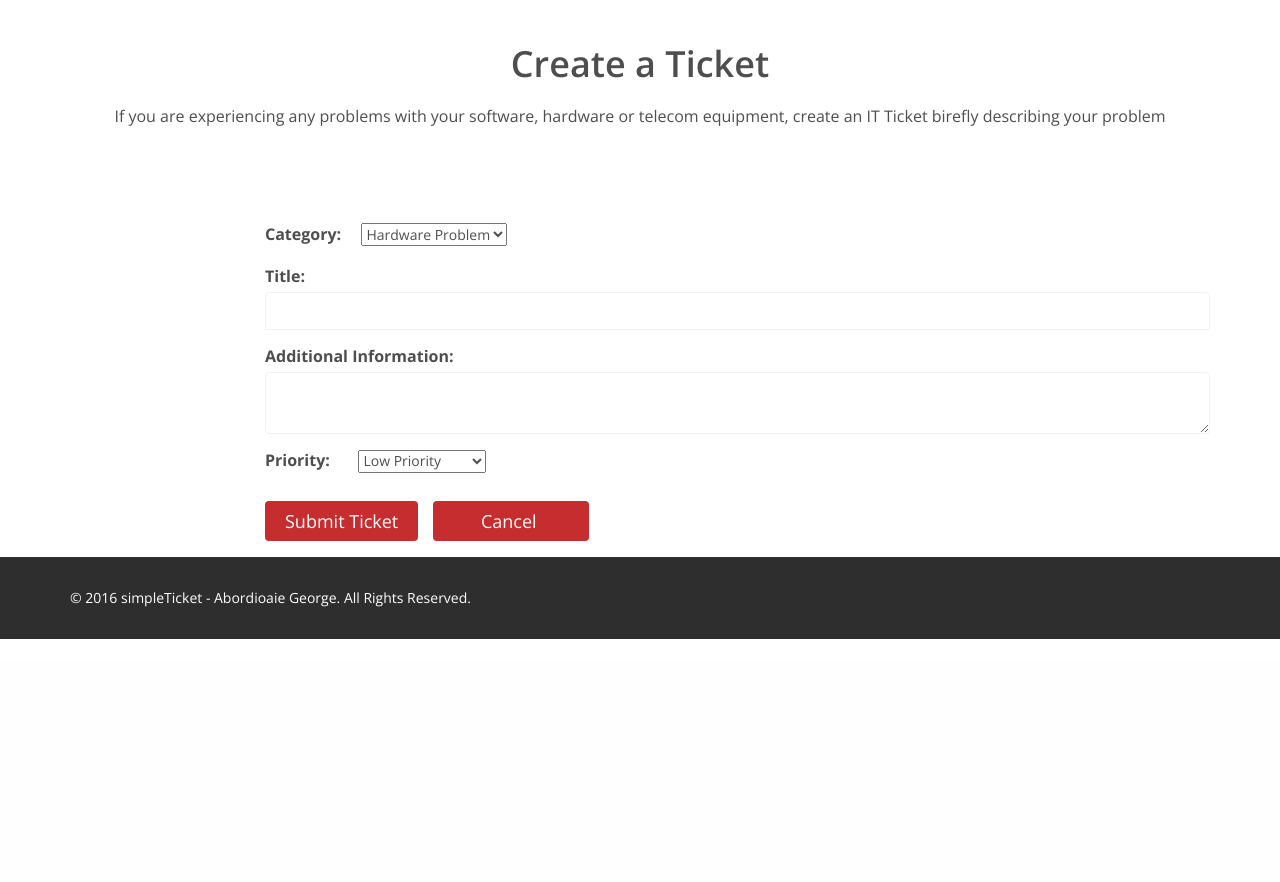
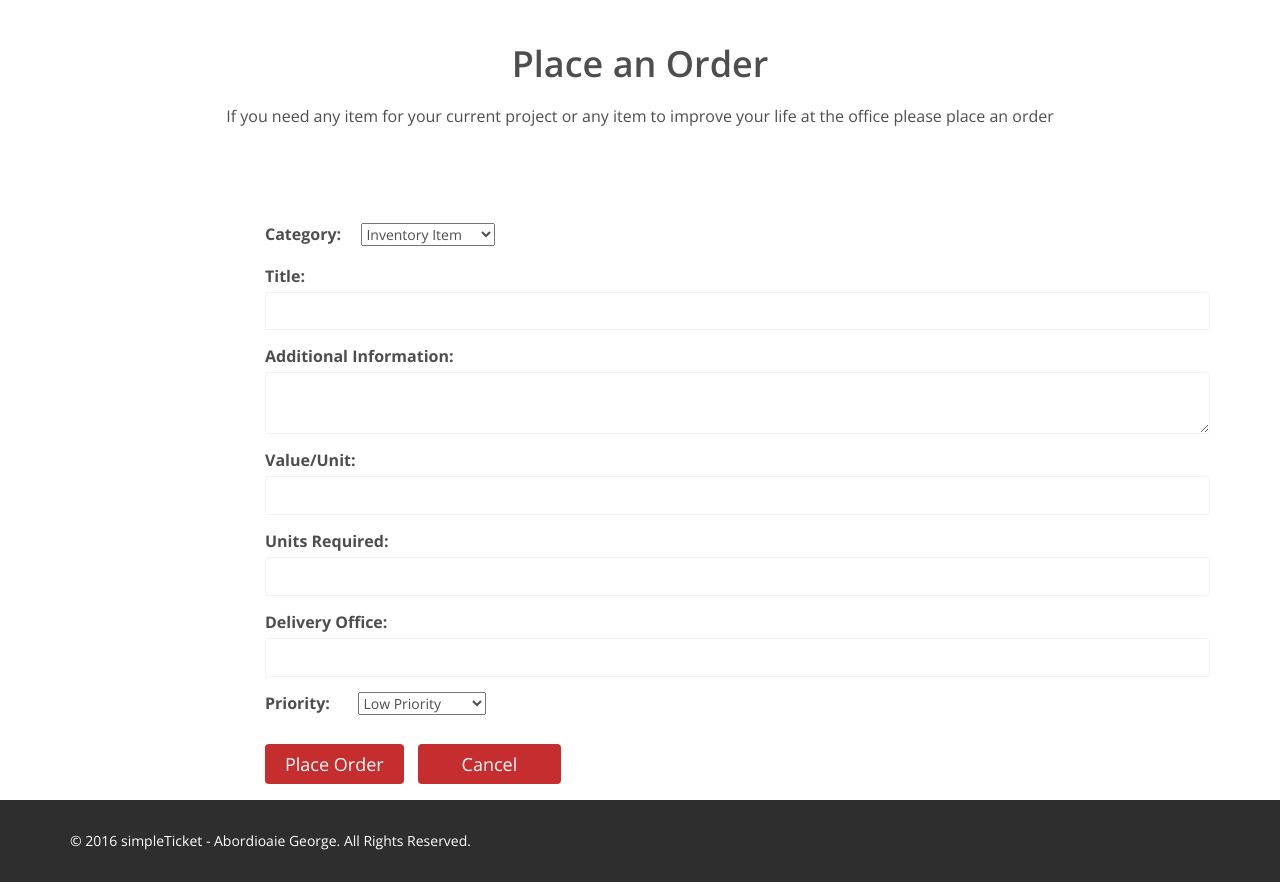
Before and after one commit to abogeorge/simpleTicket, a Django app: page /home/ordercreate/ in a window 1280 px wide. Shown: the part 138-1020 px from the top of the page. Before the commit the page ends 777 px from the top, so only its background shows below. Run offline with Django 3.2, Linux system fonts and the light colour scheme; the visitor is signed in with stand-in values (Sample User, id 1); parts of the project's set-up code (start-up, migrations or seed data) failed here and were passed over; some libraries are stand-ins or nearby versions.

Commit message:
Place Order
- needs checked

```diff
--- a/simpleTicket/siteEngine/templates/index.html
+++ b/simpleTicket/siteEngine/templates/index.html
@@ -29,10 +29,9 @@
                         <div class="row slide-margin">
                             <div class="col-sm-6">
                                 <div class="carousel-content">
-                                    <h1 class="animation animated-item-1">Do you need anything proccured for yourr office?</h1>
+                                    <h1 class="animation animated-item-1">Do you need anything proccured for your office?</h1>
                                     <h2 class="animation animated-item-2">If you need any item for your current project or any item to improve your life at the office please place an order and you will be contacted in just a few minutes by one of out colleagues.</h2>
-<!-- TODO: Add Action -->
-                                   <a class="btn-slide animation animated-item-3" href="#">Place an Order!</a>
+                                   <a class="btn-slide animation animated-item-3" href='/home/ordercreate/'>Place an Order!</a>
                                 </div>
                             </div>
                         </div>
--- /dev/null
+++ b/simpleTicket/siteEngine/templates/ordercreate.html
@@ -0,0 +1,89 @@
+{% extends "base.html" %}
+
+{% block content %}
+{% load staticfiles %}
+
+<script>
+    function backToServices() {
+        window.location.href = '/home/services/'
+    }
+</script>
+
+ <section id="contact-info">
+        <br>
+        <!-- Alerts -->
+        {% if sent == True %}
+        <div class="alert alert-success alert-dismissible" id='alert_success' role="alert">
+            <button type="button" class="close" data-dismiss="alert" aria-label="Close"><span
+                    aria-hidden="true">&times;</span></button>
+            <p class="text-center">Order successfully created! You will be contacted as soon as possible.</p>
+         </div>
+        {% elif sent == False %}
+        <div class="alert alert-danger alert-dismissible" id='alert_fail' role="alert">
+            <button type="button" class="close" data-dismiss="alert" aria-label="Close"><span
+                    aria-hidden="true">&times;</span></button>
+            <p class="text-center">{{ fail_message }}</p>
+        </div>
+        {% endif %}
+     <br>
+     <div class="center">
+            <h2>Place an Order</h2>
+            <p class="lead">If you need any item for your current project or any item to improve your life at the office please place an order</b></p>
+     </div>
+    <section id="contact-page">
+        <div class="container">
+            <div class="row contact-wrap">
+                <div class="status alert alert-success" style="display: none"></div>
+                <div class="col-sm-1"></div>
+                <form action="/home/ordercreate/" method="post" name="contact-form" class="contact-form"> {% csrf_token %}
+                    <div class="col-sm-10 col-sm-offset-1">
+                        <div class="form-group">
+                            <label><b>Category:&nbsp&nbsp&nbsp&nbsp</b></label>
+                            <select id="type" name="type">
+                                <option value="1" selected="selected">Inventory Item</option>
+                                <option value="2">Project Necessity</option>
+                                <option value="3">Raw Material</option>
+                                <option value="4">Other Order</option>
+                            </select>
+                        </div>
+                        <div class="form-group">
+                            <label><b>Title:</b></label>
+                            <input type="text" id="title" name="title" class="form-control" required="required">
+                        </div>
+                        <div class="form-group">
+                            <label><b>Additional Information:</b></label>
+                            <textarea id="description" name="description" class="form-control"></textarea>
+                        </div>
+                        <div class="form-group">
+                            <label><b>Value/Unit:</b></label>
+                            <input type="text" id="value" name="value" class="form-control" required="required">
+                        </div>
+                        <div class="form-group">
+                            <label><b>Units Required:</b></label>
+                            <input type="number" id="units" name="units" class="form-control" required="required" min="1">
+                        </div>
+                        <div class="form-group">
+                            <label><b>Delivery Office:</b></label>
+                            <input type="text" id="delivery_office" name="delivery_office" class="form-control" required="required">
+                        </div>
+                        <div class="form-group">
+                            <label><b>Priority:&nbsp&nbsp&nbsp&nbsp&nbsp&nbsp</b></label>
+                            <select id="priority" name="priority">
+                                <option value="0" selected="selected">Low Priority</option>
+                                <option value="1">Medium Priority</option>
+                                <option value="2">High Priority</option>
+                            </select>
+                        </div>
+                        <div class="form-group">
+                            <button type="submit" name="submit" class="btn btn-primary btn-lg" required="required">Place Order</button>&nbsp&nbsp&nbsp
+                            <a class="btn btn-primary btn-lg" id="id_services" role="button" onclick="backToServices()">&nbsp&nbsp&nbsp&nbsp&nbspCancel&nbsp&nbsp&nbsp&nbsp&nbsp</a>
+                        </div>
+                    </div>
+                </form>
+                <div class="col-sm-1"></div>
+            </div><!--/.row-->
+        </div><!--/.container-->
+    </section><!--/#contact-page-->
+ </section>
+
+{% endblock %}
--- a/simpleTicket/siteEngine/templates/services.html
+++ b/simpleTicket/siteEngine/templates/services.html
@@ -41,9 +41,8 @@
 
                     <div class="col-md-4 col-sm-6" data-wow-duration="1000ms" data-wow-delay="600ms">
                         <div class="feature-wrap">
-                            <a href="#">
+                            <a href='/home/ordercreate/'>
                             <i class="fa fa-shopping-cart"></i>
-<!-- TODO: Add URL -->
                             <h2>Place Order</h2>
                             <h3>Create a new Order</h3></a>
                         </div>
--- a/simpleTicket/siteEngine/views.py
+++ b/simpleTicket/siteEngine/views.py
@@ -99,7 +99,7 @@ def create_ticket(request):
         # Collecting Form Data
         title = request.POST.get("title")
         valid = __validateMinCharLength(title)
-        description = request.POST.get("description")
+        description = request.POST.get("description", "-")
         priority = request.POST.get("priority")
         type = request.POST.get("type")
         # Retrieving Ticket Type
@@ -192,16 +192,18 @@ def create_order(request):
         # Collecting Form Data
         title = request.POST.get("title")
         valid = __validateMinCharLength(title)
-        description = request.POST.get("description")
+        description = request.POST.get("description", "-")
+        # TODO: check value
         value = request.POST.get("value")
+        # TODO: check units
         units = request.POST.get("units")
         delivery_office = request.POST.get("delivery_office")
         priority = request.POST.get("priority")
         type = request.POST.get("type")
         # Retrieving Ticket Type
         try:
-            ticket_type = TicketType.objects.get(pk=int(type))
-        except TicketType.DoesNotExist:
+            order_type = OrderType.objects.get(pk=int(type))
+        except OrderType.DoesNotExist:
             valid = False
         # Retrieving User Profile
         user = request.user
@@ -210,18 +212,22 @@ def create_order(request):
         except UserProfile.DoesNotExist:
             valid = False
         if valid is True:
-            ticket = Ticket.objects.create(
+            order = Order.objects.create(
                 title = title,
                 description = description,
                 comments = "-",
+                value_per_unit = value,
+                units = units,
+                delivery_office = delivery_office,
+                status = 0,
                 priority = int(priority),
-                status = 0,
-                ticket_type = ticket_type,
+                order_type = order_type,
                 user_type = user_profile
+
             )
-            return render(request, "ticketcreate.html", {'sent':True})
+            return render(request, "ordercreate.html", {'sent':True})
         else:
-            fail_message = "Invalid data provided, please try again! The title of the ticket must be at least 5 characters long."
-            return render(request, "ticketcreate.html", {'sent':False, 'fail_message':fail_message})
+            fail_message = "Invalid data provided, please try again! The title of the order must be at least 5 characters long."
+            return render(request, "ordercreate.html", {'sent':False, 'fail_message':fail_message})
     else:
-        return render(request, "ticketcreate.html")
+        return render(request, "ordercreate.html")
```
Also changed, not shown: simpleTicket/siteEngine/migrations/0007_order_priority.py (added).
